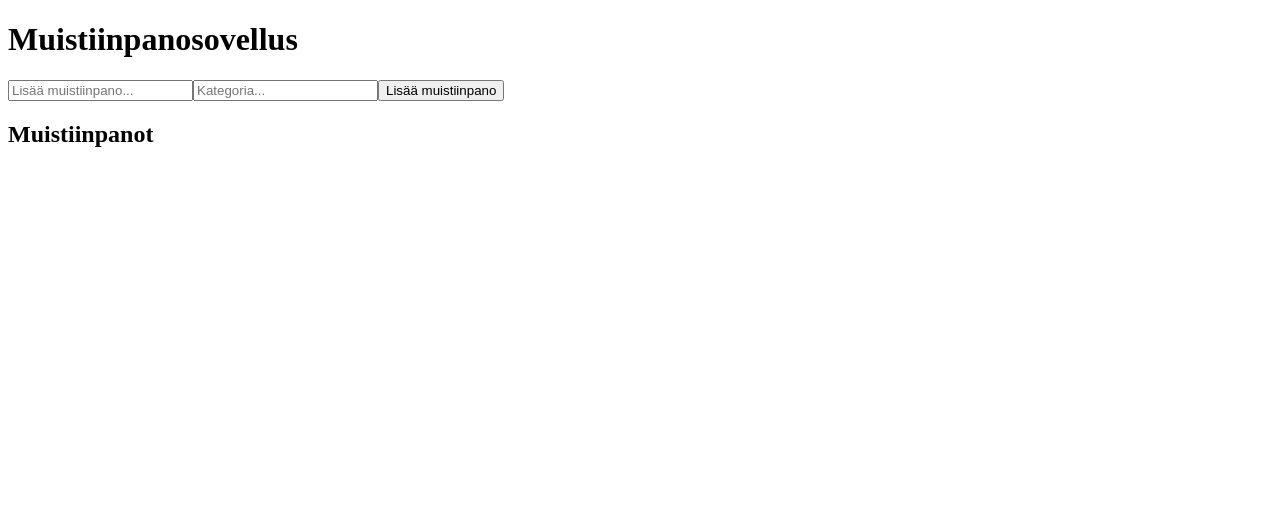
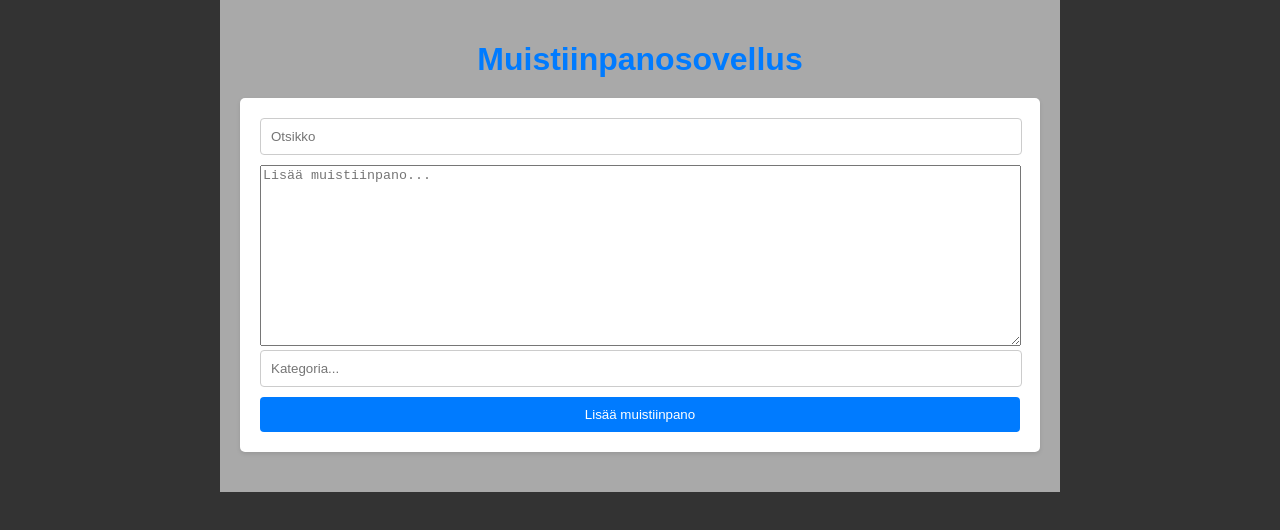
Before and after one commit to jounikivi/selainohjlemointi_react_project, a React (Create React App) app in the folder muistiinpanosovellus/: page / in a window 1280 px wide. Shown: the top 530 px of the page. Built offline with nearby package versions, Linux system fonts and the light colour scheme.

Commit message:
lisätty vähän vähän css ja muutama muutos notefors,js

```diff
--- a/muistiinpanosovellus/src/App.css
+++ b/muistiinpanosovellus/src/App.css
@@ -1,38 +1,86 @@
-.App {
-  text-align: center;
+/* App.css tai erillinen tiedosto */
+/* Yleinen tyyli */
+body {
+  font-family: Arial, sans-serif;
+  margin: 0;
+  padding: 0;
+  background-color: #f4f4f4;
+  color: #333;
+  background-color: #333;
 }
 
-.App-logo {
-  height: 40vmin;
-  pointer-events: none;
+.container {
+  background-color: darkgrey;
+  max-width: 800px;
+  margin: 0 auto;
+  padding: 20px;
 }
 
-@media (prefers-reduced-motion: no-preference) {
-  .App-logo {
-    animation: App-logo-spin infinite 20s linear;
-  }
+h1 {
+  text-align: center;
+  margin-bottom: 20px;
+  color: #007bff;
 }
 
-.App-header {
-  background-color: #282c34;
-  min-height: 100vh;
-  display: flex;
-  flex-direction: column;
-  align-items: center;
-  justify-content: center;
-  font-size: calc(10px + 2vmin);
-  color: white;
+/* Note-komponentti */
+.note {
+  background-color: #fff;
+  border-radius: 5px;
+  box-shadow: 0 2px 4px rgba(0, 0, 0, 0.1);
+  padding: 15px;
+  margin-bottom: 15px;
 }
 
-.App-link {
-  color: #6bc0d7;
+.note p {
+  margin: 0 0 10px 0;
 }
 
-@keyframes App-logo-spin {
-  from {
-    transform: rotate(0deg);
-  }
-  to {
-    transform: rotate(360deg);
-  }
+.note button {
+  background-color: #dc3545;
+  color: #fff;
+  border: none;
+  padding: 8px 12px;
+  border-radius: 4px;
+  cursor: pointer;
 }
+
+.note button:hover {
+  background-color: #c82333;
+}
+
+/* NoteForm-komponentti */
+.form-container {
+  background-color: #fff;
+  border-radius: 5px;
+  box-shadow: 0 2px 4px rgba(0, 0, 0, 0.1);
+  padding: 20px;
+  margin-bottom: 20px;
+}
+
+.form-container input[type='text'] {
+  width: calc(100% - 20px);
+  padding: 10px;
+  margin-bottom: 10px;
+  border-radius: 4px;
+  border: 1px solid #ccc;
+}
+
+.form-container button {
+  background-color: #007bff;
+  color: #fff;
+  border: none;
+  padding: 10px 15px;
+  border-radius: 4px;
+  cursor: pointer;
+  width: 100%;
+}
+
+.form-container button:hover {
+  background-color: #0056b3;
+}
+
+textarea {
+  width: 755px;
+  height: 175px;
+  /* Lisää muita tyylimäärityksiä tarvittaessa */
+}
--- a/muistiinpanosovellus/src/App.js
+++ b/muistiinpanosovellus/src/App.js
@@ -1,6 +1,8 @@
 import React, { useState } from 'react';
 import NoteList from './components/NoteList';
 import NoteForm from './components/NoteForm';
+import './App.css';
+
 const App = () => {
   const [notes, setNotes] = useState([]);
 
@@ -9,10 +11,16 @@ const App = () => {
   };
 
   return (
-    <div className="app">
+    <div className="container">
       <h1>Muistiinpanosovellus</h1>
-      <NoteForm addNote={addNote} />
-      <NoteList notes={notes} />
+      <div className='form-container'>
+        <NoteForm addNote={addNote} />
+      </div>
+      {notes.length > 0 && (
+        <div className='note-list'>
+          <NoteList notes={notes} />
+        </div>
+      )}
     </div>
   );
 };
--- a/muistiinpanosovellus/src/components/NoteForm.js
+++ b/muistiinpanosovellus/src/components/NoteForm.js
@@ -1,15 +1,23 @@
 // NoteForm.js
+
 import React, { useState } from 'react';
 import { v4 as uuidv4 } from 'uuid';
 
 const NoteForm = ({ addNote }) => {
+  const [noteTitle, setNoteTitle] = useState('');
   const [noteText, setNoteText] = useState('');
   const [category, setCategory] = useState('');
 
   const handleSubmit = (e) => {
     e.preventDefault();
     if (noteText.trim() === '' || category.trim() === '') return;
-    addNote({ id: uuidv4(), text: noteText, category });
+    addNote({
+      id: uuidv4(),
+      title: noteTitle,
+      text: noteText,
+      category
+    });
+    setNoteTitle('');
     setNoteText('');
     setCategory('');
   };
@@ -18,10 +26,15 @@ const NoteForm = ({ addNote }) => {
     <form onSubmit={handleSubmit}>
       <input
         type="text"
+        placeholder="Otsikko"
+        value={noteTitle}
+        onChange={(e) => setNoteTitle(e.target.value)}
+      />
+      <textarea
         placeholder="Lisää muistiinpano..."
         value={noteText}
         onChange={(e) => setNoteText(e.target.value)}
-      />
+      ></textarea>
       <input
         type="text"
         placeholder="Kategoria..."
```
